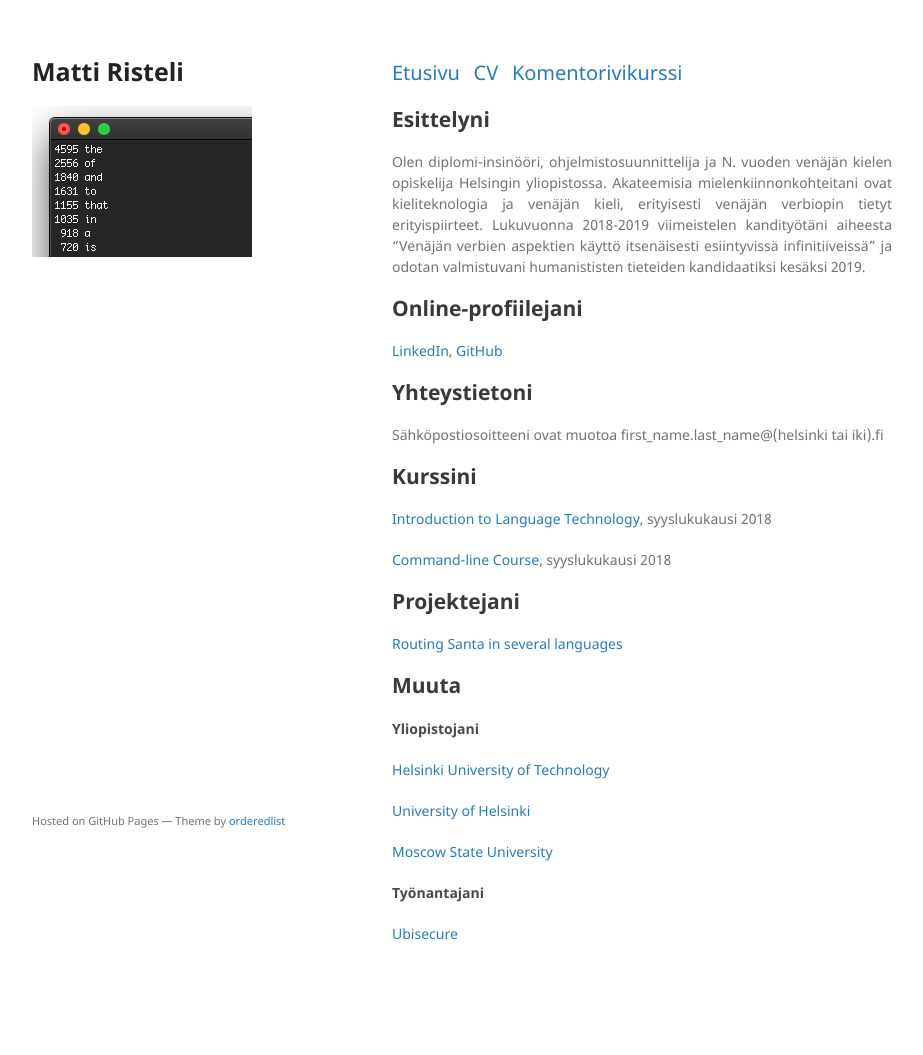
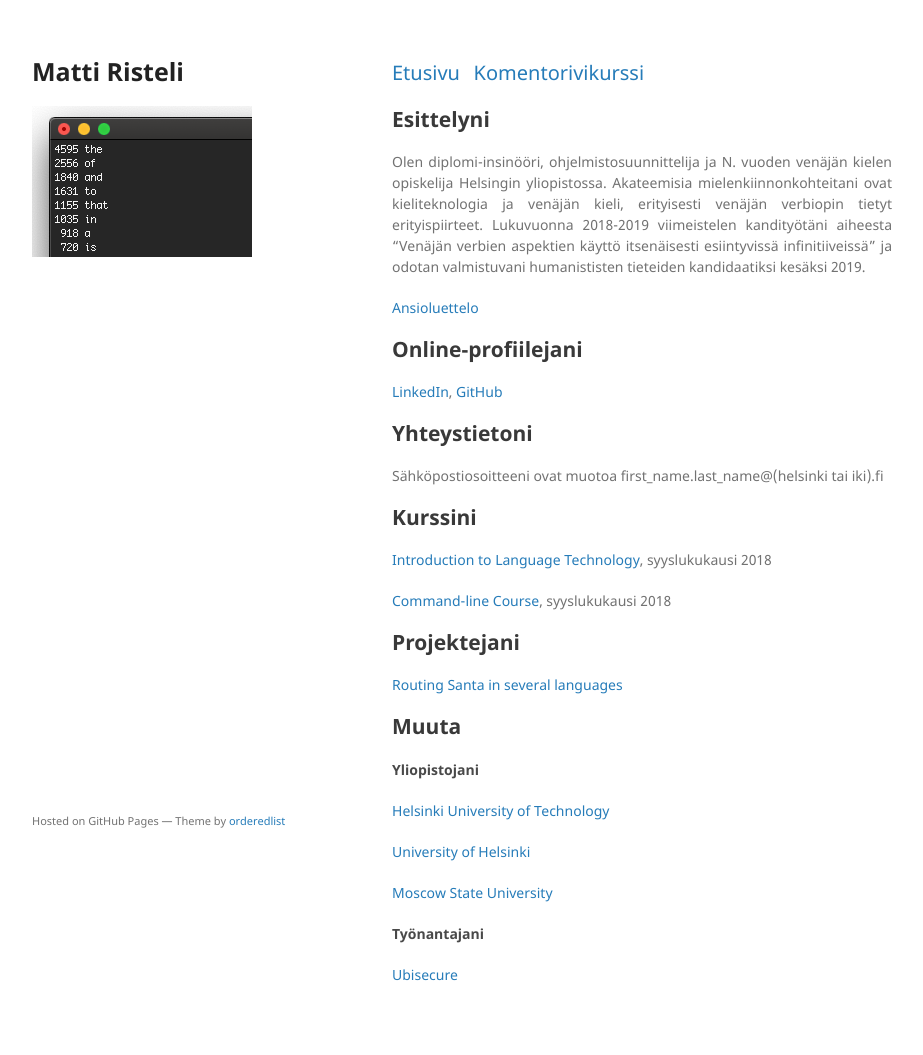
Before and after one commit to mristeli/mristeli.github.io, a Jekyll site: the page built from index.md, in a window 1280 px wide. Shown: the whole page, without its empty margins (178-1101 px from the left). Built offline with Jekyll 4.4.1, drawn with Linux system fonts in a browser that asks for light colours; our own code applies the rules of GitHub Pages for plain Markdown files; before the commit the page ends 1014 px from its top, so only the background shows below that.

Commit message:
CV link moved in frontpage body

```diff
--- a/_layouts/default.html
+++ b/_layouts/default.html
@@ -24,7 +24,6 @@
       <section>
 	<div class="linkbar">
 	  <a class="sitelinks" href="index.html">Etusivu</a>
-	  <a class="sitelinks" href="/assets/documents/CV.pdf">CV</a>
 	  <a class="sitelinks" href="cmdline_course.html">Komentorivikurssi</a>
 	</div>
       {{ content }}
--- a/index.md
+++ b/index.md
@@ -5,6 +5,8 @@ layout: default
 ## Esittelyni
 
 Olen diplomi-insinööri, ohjelmistosuunnittelija ja N. vuoden venäjän kielen opiskelija Helsingin yliopistossa. Akateemisia mielenkiinnonkohteitani ovat kieliteknologia ja venäjän kieli, erityisesti venäjän verbiopin tietyt erityispiirteet. Lukuvuonna 2018-2019 viimeistelen kandityötäni aiheesta "Venäjän verbien aspektien käyttö itsenäisesti esiintyvissä infinitiiveissä" ja odotan valmistuvani humanististen tieteiden kandidaatiksi kesäksi 2019.
+
+[Ansioluettelo](assets/documents/CV.pdf)
 
 ## Online-profiilejani
 
```
